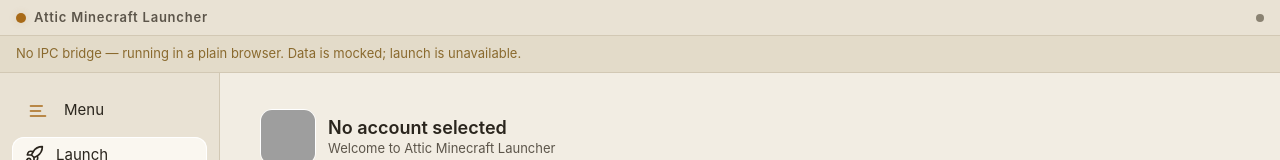
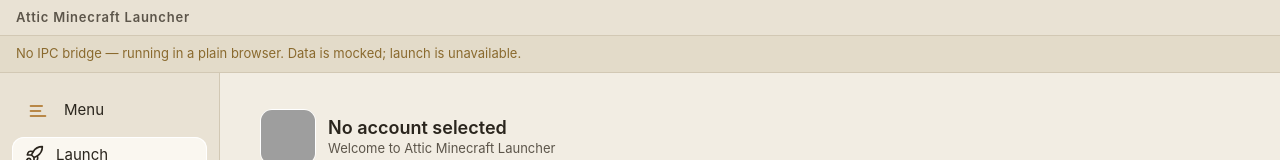
Before and after one commit to CreatorCSIE/Attic-Minecraft-Launcher, a Vue app in the folder packages/ui/: page / in a window 1280 px wide. Shown: the top 160 px of the page. Built offline with nearby package versions, Linux system fonts and the light colour scheme; no server answers; grey boxes are pictures that could not be loaded.

Commit message:
chore(ui): 顶栏 Phase 3 遗留双点清理——品牌占位点 + bridge 连通调试指示点（产线零信息量，hasBridge 窗控显隐语义不动）

```diff
--- a/packages/ui/src/components/TitleBar.vue
+++ b/packages/ui/src/components/TitleBar.vue
@@ -20,7 +20,6 @@
   <!-- data-tauri-drag-region = Tauri 壳拖拽通道（-webkit-app-region 仅 Electron 认，双壳并用无副作用） -->
   <header class="titlebar" data-tauri-drag-region>
     <div class="brand">
-      <span class="mark" aria-hidden="true"></span>
       <span class="name">{{ t('app.title') }}</span>
     </div>
     <span
@@ -29,7 +28,6 @@
       :title="t('portable.fallbackTooltip', { path: info?.dataRoot ?? '' })"
     >{{ t('portable.fallbackBadge') }}</span>
     <div class="right">
-      <span class="dot" :class="hasBridge ? 'dot--ok' : 'dot--muted'" :title="hasBridge ? 'bridge' : 'no-bridge'"></span>
       <div v-if="hasBridge" class="wctls">
         <button
           class="wctl"
@@ -91,13 +89,6 @@
   align-items: center;
   gap: var(--space-2);
 }
-.mark {
-  width: 10px;
-  height: 10px;
-  border-radius: 50%;
-  background: var(--accent);
-  box-shadow: 0 0 8px var(--accent-soft);
-}
 .name {
   font-size: var(--fs-sm);
   font-weight: 600;
@@ -117,17 +108,6 @@
   display: flex;
   align-items: center;
   gap: var(--space-3);
-}
-.dot {
-  width: 8px;
-  height: 8px;
-  border-radius: 50%;
-}
-.dot--ok {
-  background: var(--ok);
-}
-.dot--muted {
-  background: var(--text-muted);
 }
 /* —— 窗控制三键：no-drag，否则点击被拖拽区吞掉 —— */
 .wctls {
```
